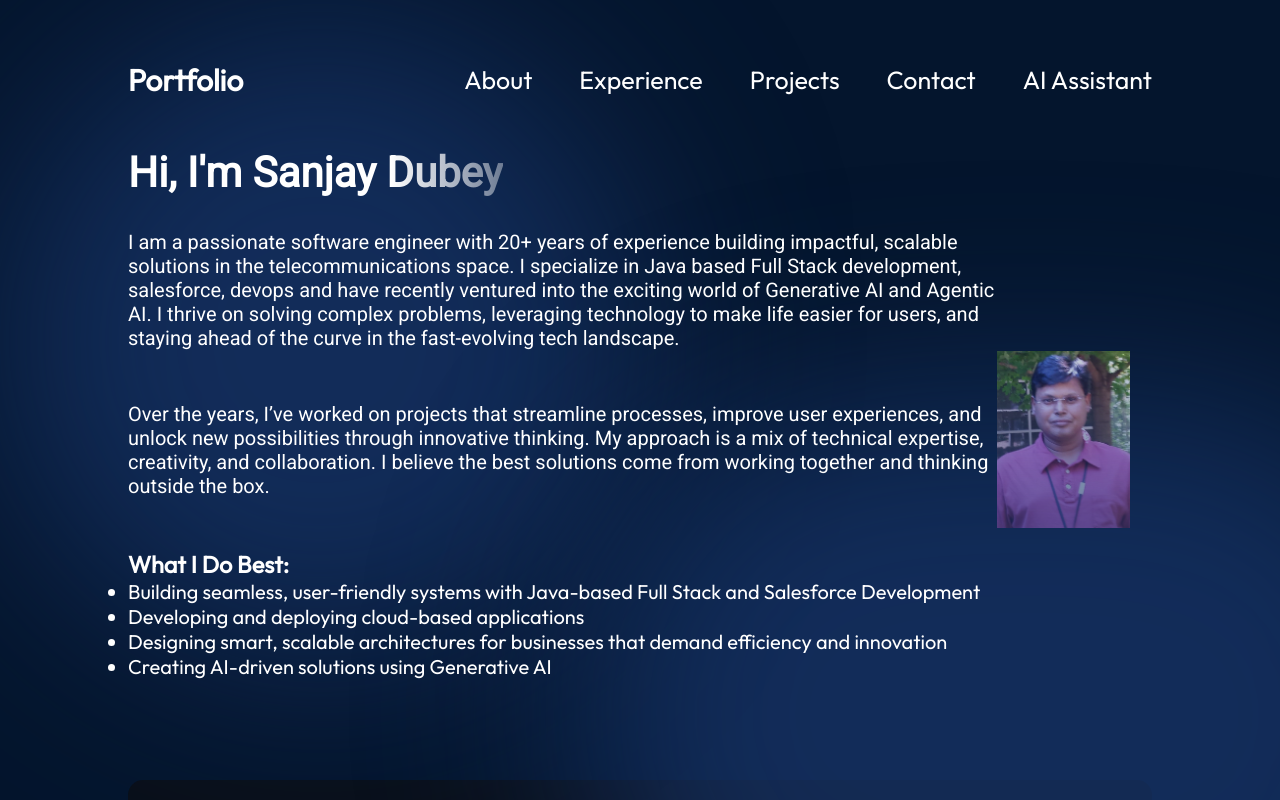
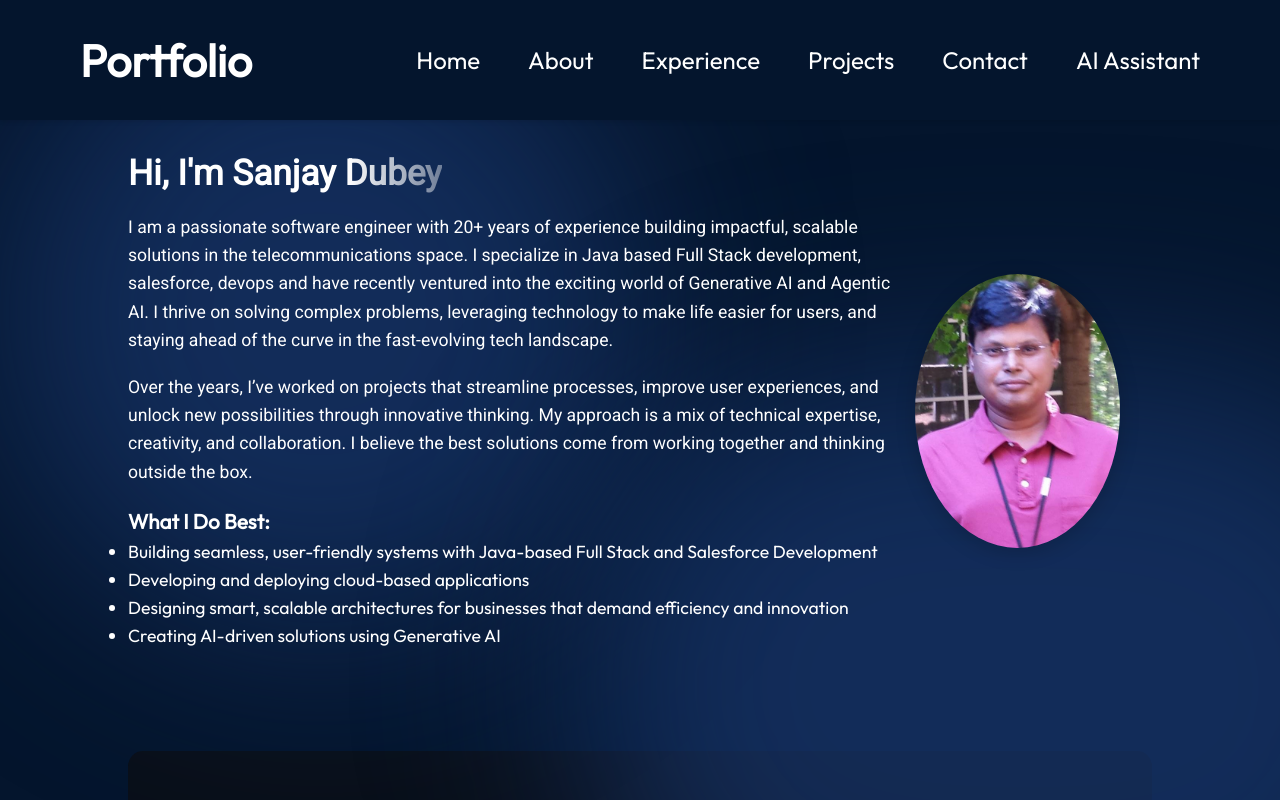
Before and after one commit to sanjaydubey31/dubey-portfolio-react, a React (Vite) app: page / in a window 1280 px wide. Shown: the top 800 px of the page. Built offline with nearby package versions, Linux system fonts and the light colour scheme.

Commit message:
changed look and feel of chatbot

```diff
--- a/src/components/Chatbot/Chatbot.jsx
+++ b/src/components/Chatbot/Chatbot.jsx
@@ -3,7 +3,7 @@ import axios from "axios";
 import styles from "./Chatbot.module.css";
 import { getImageUrl } from "../../utils";
 
-export const Chatbot = () => {
+export const Chatbot = ({ isOpen, onClose }) => {
   const [messages, setMessages] = useState([]);
   const [input, setInput] = useState("");
   const [isLoading, setIsLoading] = useState(false);
@@ -24,38 +24,29 @@ export const Chatbot = () => {
       input_value: input,
       output_type: "chat",
       input_type: "chat",
-      session_id: "user_1", // or make this dynamic if needed
+      session_id: "user_1",
     };
-   //alert("hello")
+
     try {
       const res = await axios.post(
         "https://sanjaydubey733-dubey-portfolio.hf.space/langChain",
-        //"http://localhost:8013/langChain",
-        //"https://sanjaydubey733-dubey-portfolio.hf.space/langflow",     //https://sanjaydubey733-dubey-portfolio.hf.space/, http://localhost:8013/langflow
         payload,
         {
           headers: {
             "Content-Type": "application/json",
-
           },
         }
       );
 
-      // If response format is consistent, you might want to extract `.answer` or adjust this line
-      console.log(res.data.response)
       const replyText = res.data.response;
-      //const replyText = res.data.outputs[0].outputs[0].results.message.text;
-      console.log(replyText)
-      //alert(replyText)
       addMessage("Assistant", replyText);
     } catch (error) {
-      alert("Langflow Error:", error);
-      addMessage("Assistant", "An error occurred in handleLangflowSubmit. Please try again.");
+      console.error("Error:", error);
+      addMessage("Assistant", "An error occurred. Please try again.");
     } finally {
       setIsLoading(false);
     }
   };
-
 
   const handleNonStreamSubmit_bak = async (e) => {
     e.preventDefault();
@@ -118,8 +109,9 @@ export const Chatbot = () => {
   };
 
   return (
-    <div id="chatbotsanjay" className={styles.chatbotWrapper}>
+    <div className={`${styles.chatbotWrapper} ${isOpen ? styles.open : ''}`}>
       <div className={styles.chatbotContainer}>
+        <button className={styles.closeButton} onClick={onClose}>×</button>
         <div className={styles.chatbotHeader}>
           <span>🤖</span>
           <h4 className={styles.chatbotTitle}>AI Assistant</h4>
@@ -136,10 +128,7 @@ export const Chatbot = () => {
             </div>
           ))}
         </div>
-        <form
-          className={styles.chatForm}
-          onSubmit={isLoading ? handleStreamSubmit : handleNonStreamSubmit}
-        >
+        <form className={styles.chatForm} onSubmit={handleNonStreamSubmit}>
           <input
             type="text"
             value={input}
@@ -148,11 +137,7 @@ export const Chatbot = () => {
             placeholder="Type your message..."
             disabled={isLoading}
           />
-          <button
-            type="submit"
-            className={styles.chatButton}
-            disabled={isLoading}
-          >
+          <button type="submit" className={styles.chatButton} disabled={isLoading}>
             {isLoading ? (
               <>
                 <span>Loading</span>
--- a/src/components/Chatbot/Chatbot.module.css
+++ b/src/components/Chatbot/Chatbot.module.css
@@ -113,11 +113,24 @@
 
 /* Chatbot Styles */
 .chatbotWrapper {
+  position: fixed;
+  top: 0;
+  left: 0;
+  right: 0;
+  bottom: 0;
+  background-color: rgba(0, 0, 0, 0.5);
   display: flex;
   justify-content: center;
   align-items: center;
-  height: 60vh;
-  margin: 20px 0;
+  z-index: 1000;
+  opacity: 0;
+  visibility: hidden;
+  transition: opacity 0.3s ease, visibility 0.3s ease;
+}
+
+.chatbotWrapper.open {
+  opacity: 1;
+  visibility: visible;
 }
 
 .chatbotContainer {
@@ -125,10 +138,16 @@
   width: 400px;
   height: 550px;
   border-radius: 12px;
-  box-shadow: 0 4px 6px rgba(0, 0, 0, 0.1);
+  box-shadow: 0 4px 20px rgba(0, 0, 0, 0.2);
   display: flex;
   flex-direction: column;
   overflow: hidden;
+  transform: scale(0.9);
+  transition: transform 0.3s ease;
+}
+
+.chatbotWrapper.open .chatbotContainer {
+  transform: scale(1);
 }
 
 .chatbotHeader {
@@ -242,3 +261,16 @@
 .messagesContainer::-webkit-scrollbar-thumb:hover {
   background: #555;
 }
+
+.closeButton {
+  position: absolute;
+  top: 10px;
+  right: 10px;
+  background: none;
+  border: none;
+  font-size: 24px;
+  cursor: pointer;
+  color: #666;
+  padding: 5px;
+  z-index: 1001;
+}
--- a/src/components/Hero/Hero.jsx
+++ b/src/components/Hero/Hero.jsx
@@ -8,7 +8,7 @@ import {UserApp} from "../UserForm/UserForm";
 export const Hero = () => {
   return (
     <section className={styles.container}>
-      <div className={styles.content}>
+      <div  className={styles.content}>
         <h2 className={styles.title}>Hi, I'm Sanjay Dubey</h2>
         <p className={styles.description}>
         I am a passionate software engineer with 20+ years of experience building impactful, scalable solutions in the telecommunications space. I specialize in Java based Full Stack development, salesforce, devops and have recently ventured into the exciting world of Generative AI and Agentic AI. I thrive on solving complex problems, leveraging technology to make life easier for users, and staying ahead of the curve in the fast-evolving tech landscape.
--- a/src/components/Hero/Hero.module.css
+++ b/src/components/Hero/Hero.module.css
@@ -5,10 +5,11 @@
   display: flex;
   align-items: center;
   justify-content: space-between;
-  margin-top: 49px;
+  margin-top: 120px;
   z-index: 1;
   margin-left: 10%;
   margin-right: 10%;
+  padding: 2rem 0;
 }
 
 .content {
@@ -17,12 +18,13 @@
   align-items: flex-start;
   color: var(--color-text);
   z-index: 1;
+  max-width: 800px;
 }
 
 .title {
-  font-size: 42px;
+  font-size: 2.2rem;
   font-weight: 900;
-  margin-bottom: 33px;
+  margin-bottom: 1.2rem;
   font-family: var(--font-roboto);
   background: linear-gradient(
     90deg,
@@ -34,9 +36,10 @@
 }
 
 .description {
-  font-size: 20px;
+  font-size: 1.1rem;
   font-family: var(--font-roboto);
-  margin-bottom: 52px;
+  margin-bottom: 1.2rem;
+  line-height: 1.6;
 }
 
 .contactBtn {
@@ -44,22 +47,23 @@
   background-color: var(--color-primary);
   color: var(--color-text);
   border-radius: 50px;
-  font-size: 20px;
-  font-weight: 400;
-  padding: 7px 16px;
+  font-size: 1.1rem;
+  font-weight: 500;
+  padding: 0.7rem 1.3rem;
   box-shadow: 0 0 4px 0 rgba(0, 0, 0, 0.15);
+  transition: transform 0.3s ease;
+}
+
+.contactBtn:hover {
+  transform: scale(1.05);
 }
 
 .heroImg {
-  width: 13%;
-  z-index: -1;
-  margin-right: 22px;
-  /*
-  animation-name: floating;
-  animation-duration: 3s;
-  animation-iteration-count: infinite;
-  animation-timing-function: ease-in-out;
-  */
+  width: 20%;
+  z-index: 1;
+  margin-right: 2rem;
+  border-radius: 50%;
+  box-shadow: 0 4px 20px rgba(0, 0, 0, 0.2);
 }
 
 @keyframes floating {
@@ -116,9 +120,27 @@
 @media screen and (max-width: 830px) {
   .container {
     flex-direction: column-reverse;
+    margin-top: 100px;
+    padding: 1.5rem 0;
   }
 
   .content {
     align-items: center;
+    text-align: center;
+  }
+
+  .title {
+    font-size: 1.8rem;
+    margin-bottom: 1rem;
+  }
+
+  .description {
+    font-size: 1rem;
+    margin-bottom: 1rem;
+  }
+
+  .heroImg {
+    width: 40%;
+    margin: 0 0 2rem 0;
   }
 }
--- a/src/components/Navbar/Navbar.jsx
+++ b/src/components/Navbar/Navbar.jsx
@@ -2,47 +2,44 @@ import React, { useState } from "react";
 
 import styles from "./Navbar.module.css";
 import { getImageUrl } from "../../utils";
+import { Chatbot } from "../Chatbot/Chatbot";
 
 export const Navbar = () => {
   const [menuOpen, setMenuOpen] = useState(false);
+  const [isChatbotOpen, setIsChatbotOpen] = useState(false);
+
+  const toggleChatbot = () => {
+    setIsChatbotOpen(!isChatbotOpen);
+  };
 
   return (
-    <nav className={styles.navbar}>
-      <a className={styles.title} href="/">
-        Portfolio
-      </a>
-      <div className={styles.menu}>
-        <img
-          className={styles.menuBtn}
-          src={
-            menuOpen
-              ? getImageUrl("nav/closeIcon.png")
-              : getImageUrl("nav/menuIcon.png")
-          }
-          alt="menu-button"
-          onClick={() => setMenuOpen(!menuOpen)}
-        />
-        <ul
-          className={`${styles.menuItems} ${menuOpen && styles.menuOpen}`}
-          onClick={() => setMenuOpen(false)}
-        >
-          <li>
-            <a href="#about">About</a>
-          </li>
-          <li>
-            <a href="#experience">Experience</a>
-          </li>
-          <li>
-            <a href="#projects">Projects</a>
-          </li>
-          <li>
-            <a href="#contact">Contact</a>
-          </li>
-          <li>
-            <a href="#chatbotsanjay">AI Assistant</a>
-          </li>
-        </ul>
+    <nav  className={styles.navbar}>
+      <div className={styles.navbarContent}>
+        <a href="/" className={styles.navbarLogo}>
+          Portfolio
+        </a>
+        <div className={styles.navbarLinks}>
+          <a href="#home" className={styles.navbarLink}>
+            Home
+          </a>
+          <a href="#about" className={styles.navbarLink}>
+            About
+          </a>
+          <a href="#experience" className={styles.navbarLink}>
+            Experience
+          </a>
+          <a href="#projects" className={styles.navbarLink}>
+            Projects
+          </a>
+          <a href="#contact" className={styles.navbarLink}>
+            Contact
+          </a>
+          <button onClick={toggleChatbot} className={styles.navbarLink}>
+            AI Assistant
+          </button>
+        </div>
       </div>
+      <Chatbot isOpen={isChatbotOpen} onClose={toggleChatbot} />
     </nav>
   );
 };
--- a/src/components/Navbar/Navbar.module.css
+++ b/src/components/Navbar/Navbar.module.css
@@ -1,22 +1,76 @@
 @import "../../vars.css";
 
 .navbar {
-  position: relative;
-  display: flex;
-  align-items: center;
-  justify-content: space-between;
-  padding-top: 61px;
-  z-index: 2;
-  margin: 0 10%;
+  position: fixed;
+  top: 0;
+  left: 0;
+  width: 100%;
+  background-color: var(--color-bg);
+  box-shadow: 0 2px 4px rgba(0, 0, 0, 0.1);
+  z-index: 1000;
+  height: 120px;
 }
 
-.title {
-  font-size: 30px;
-  font-weight: 600;
-  text-decoration: none;
-  color: var(--color-text);
+.navbarContent {
+  max-width: 1200px;
+  margin: 0 auto;
+  padding: 2rem 2.5rem;
+  display: flex;
+  justify-content: space-between;
+  align-items: center;
+  height: 100%;
 }
 
+.navbarLogo {
+  font-size: 2.8rem;
+  font-weight: bold;
+  color: var(--color-text);
+  text-decoration: none;
+}
+
+.navbarLinks {
+  display: flex;
+  gap: 3rem;
+  align-items: center;
+}
+
+.navbarLink {
+  color: var(--color-text);
+  text-decoration: none;
+  font-weight: 500;
+  transition: color 0.3s ease;
+  background: none;
+  border: none;
+  cursor: pointer;
+  padding: 0;
+  font-size: 1.5rem;
+}
+
+.navbarLink:hover {
+  color: var(--color-primary);
+}
+
+@media (max-width: 768px) {
+  .navbar {
+    height: 100px;
+  }
+
+  .navbarContent {
+    padding: 1.5rem 2rem;
+  }
+
+  .navbarLinks {
+    gap: 2rem;
+  }
+
+  .navbarLogo {
+    font-size: 2.2rem;
+  }
+
+  .navbarLink {
+    font-size: 1.3rem;
+  }
+}
 
 .menuBtn {
   display: none;
```
Also changed, not shown: src/components/Chatbot/ChatbotWidget.jsx (added, +81 -0 lines).
